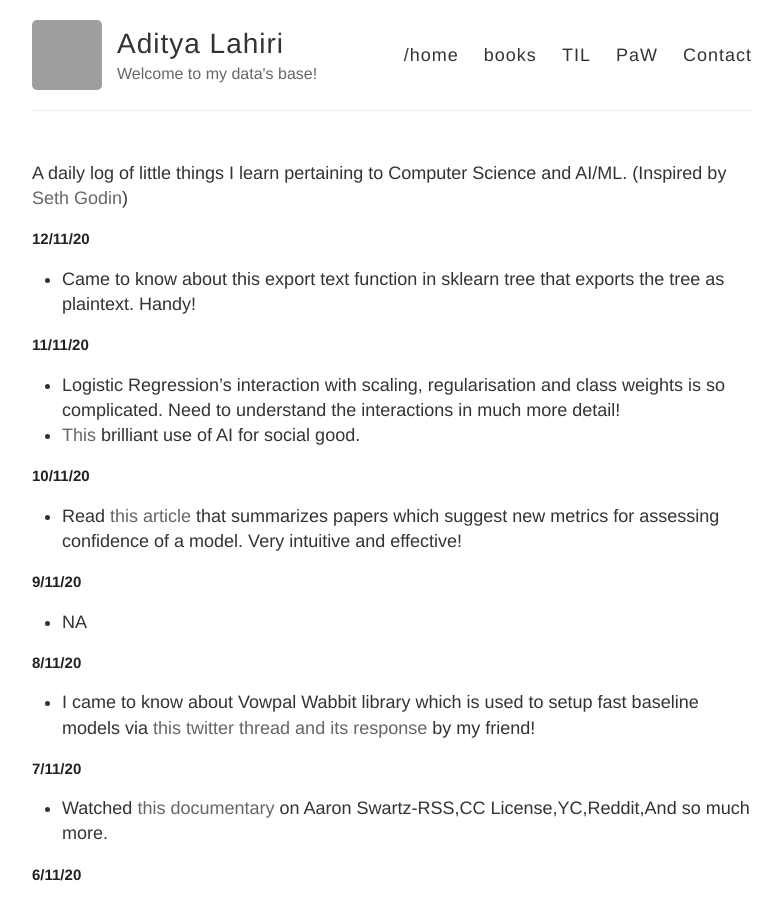
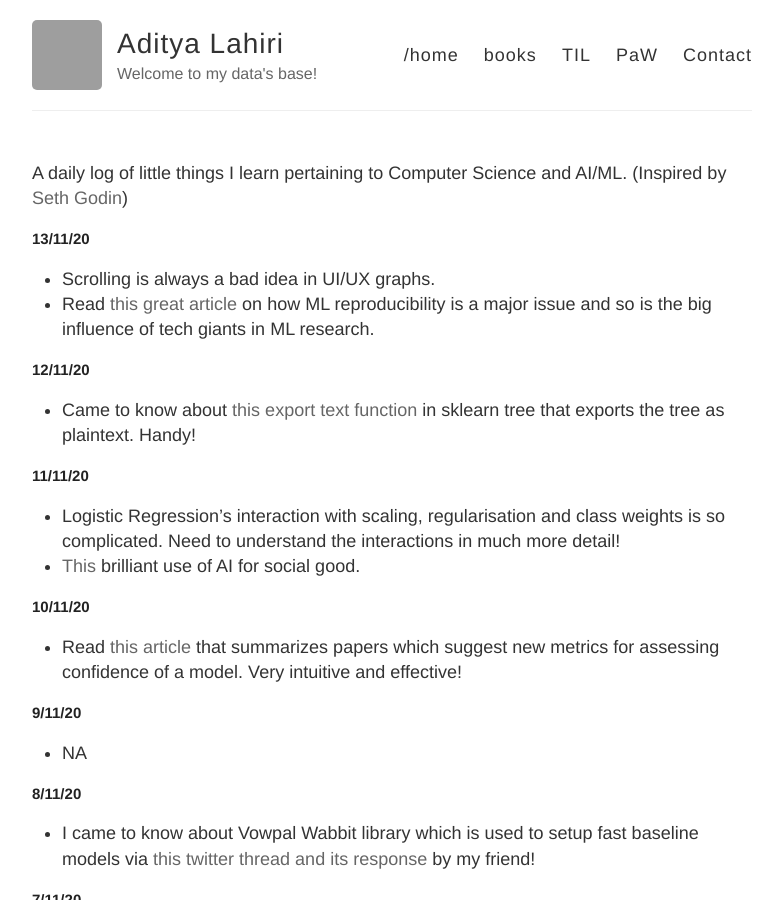
Before and after one commit to adityalahiri/adityalahiri.github.io, a Jekyll site: the page built from TIL.md, in a window 1280 px wide and 900 px high. Shown: the whole window, without its empty margins (248-1030 px from the left). Built offline with Jekyll 4.4.1, drawn with Linux system fonts in a browser that asks for light colours; our own code applies the rules of GitHub Pages for plain Markdown files; grey boxes are pictures that could not be loaded.

Commit message:
Update for 13/11

```diff
--- a/TIL.md
+++ b/TIL.md
@@ -1,9 +1,14 @@
 A daily log of little things I learn pertaining to Computer Science and AI/ML.
 (Inspired by [Seth Godin](https://seths.blog/))
 
+## 13/11/20
+
+* Scrolling is always a bad idea in UI/UX graphs.
+* Read [this great article](https://www.technologyreview.com/2020/11/12/1011944/artificial-intelligence-replication-crisis-science-big-tech-google-deepmind-facebook-openai/) on how ML reproducibility is a major issue and so is the big influence of tech giants in ML research.
+
 ## 12/11/20
 
-* Came to know about this export text function in sklearn tree that exports the tree as plaintext. Handy!
+* Came to know about [this export text function](https://scikit-learn.org/stable/modules/generated/sklearn.tree.export_text.html#sklearn.tree.export_text) in sklearn tree that exports the tree as plaintext. Handy!
 
 ## 11/11/20
 
```
